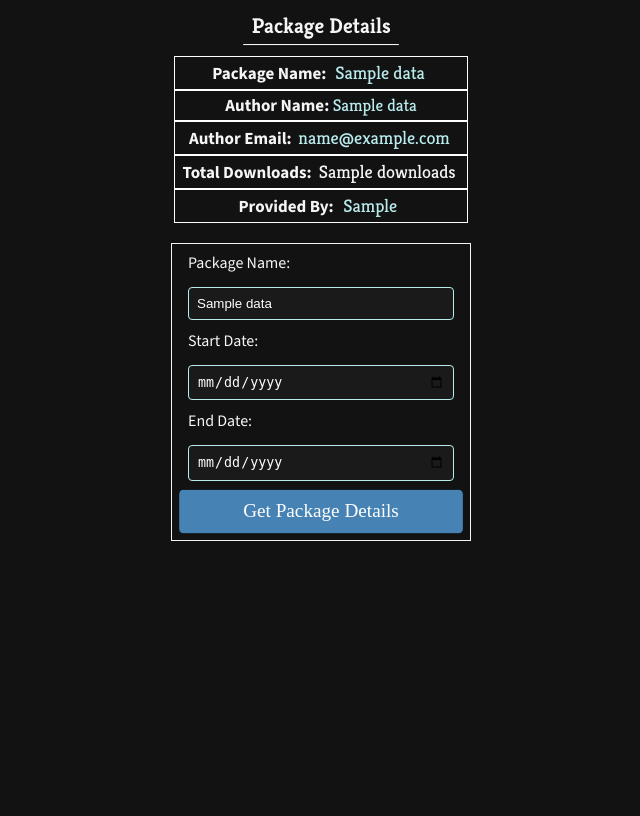
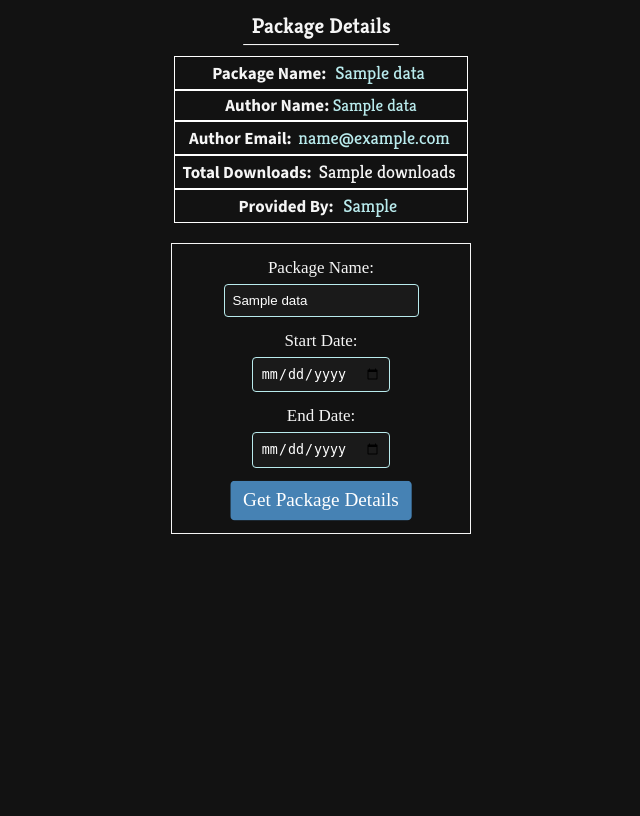
Before and after one commit to nazmul-nhb/npm-downloads-count, a Node project: template src/views/downloads.ejs in a window 1280 px wide. Shown: the whole page, without its empty margins (319-959 px from the left). After the commit the page ends 534 px from the top, so only its background shows below. Run offline with Node 20 templates, Linux system fonts and the light colour scheme; the template is opened without the code that fills it: most values are stand-ins (such as "Sample title", 1, 10 or a date in 2020).

Commit message:
updated readme docs; enhanced styles

```diff
--- a/package.json
+++ b/package.json
@@ -1,6 +1,6 @@
 {
 	"name": "npm-downloads-count",
-	"version": "1.3.0",
+	"version": "1.3.1",
 	"main": "index.js",
 	"scripts": {
 		"dev": "nodemon src/index.ts",
--- a/src/views/downloads.ejs
+++ b/src/views/downloads.ejs
@@ -27,7 +27,7 @@
 
 			.main {
 				text-align: center;
-				height: 100vh;
+				min-height: 80vh;
 				width: 100%;
 				background: #000000ed;
 				color: whitesmoke;
@@ -113,17 +113,19 @@
 			form {
 				margin-top: 20px;
 				border: 1px solid whitesmoke;
-				padding: 8px 16px;
+				padding: 6px 16px;
 				display: flex;
 				flex-direction: column;
-				gap: 10px;
+				text-align: center;
+				align-items: center;
+				gap: 6px;
 				width: 300px;
 				text-align: left;
 			}
 
 			form label {
-				font-size: 16px;
-				margin-bottom: 4px;
+				margin-top: 8px;
+				font: 17px bold;
 			}
 
 			form input {
@@ -135,7 +137,8 @@
 			}
 
 			form button {
-				padding: 10px;
+				margin: 8px 0;
+				padding: 8px 12px;
 				border: none;
 				border-radius: 4px;
 				font: 18px bold;
```
Also changed, not shown: README.md.
